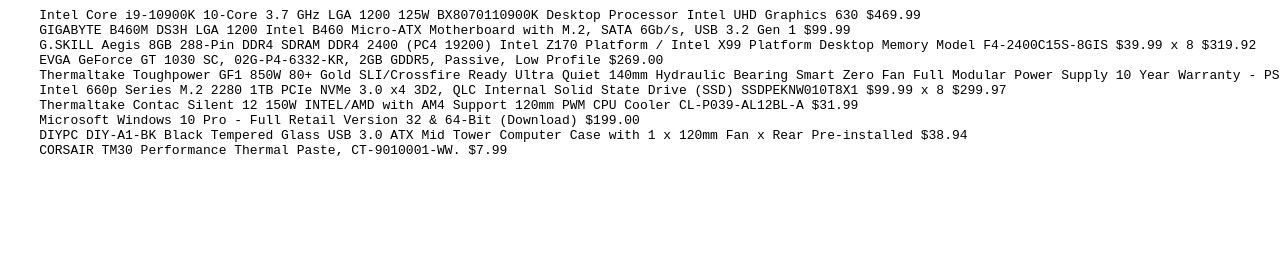
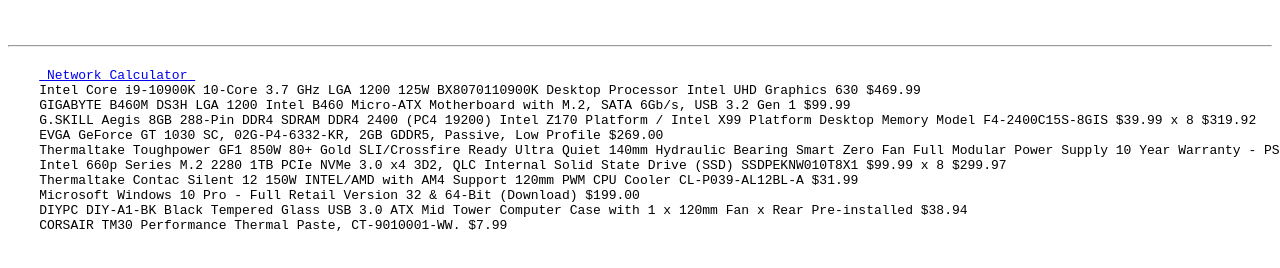
Before and after one commit to ComfyStrawberry/strawberryidiot.github.io, a plain HTML site: page index.html in a window 1280 px wide. Shown: the top 268 px of the page. Drawn offline with Linux system fonts and the light colour scheme.

Commit message:
Update index.html

```diff
--- a/index.html
+++ b/index.html
@@ -3,6 +3,9 @@
 
   <body>
     <pre>
+
+    <hr />
+    <a href= "Netcalculator.hmtl"> Network Calculator </a>
     Intel Core i9-10900K 10-Core 3.7 GHz LGA 1200 125W BX8070110900K Desktop Processor Intel UHD Graphics 630 $469.99
     GIGABYTE B460M DS3H LGA 1200 Intel B460 Micro-ATX Motherboard with M.2, SATA 6Gb/s, USB 3.2 Gen 1 $99.99
     G.SKILL Aegis 8GB 288-Pin DDR4 SDRAM DDR4 2400 (PC4 19200) Intel Z170 Platform / Intel X99 Platform Desktop Memory Model F4-2400C15S-8GIS $39.99 x 8 $319.92
```
